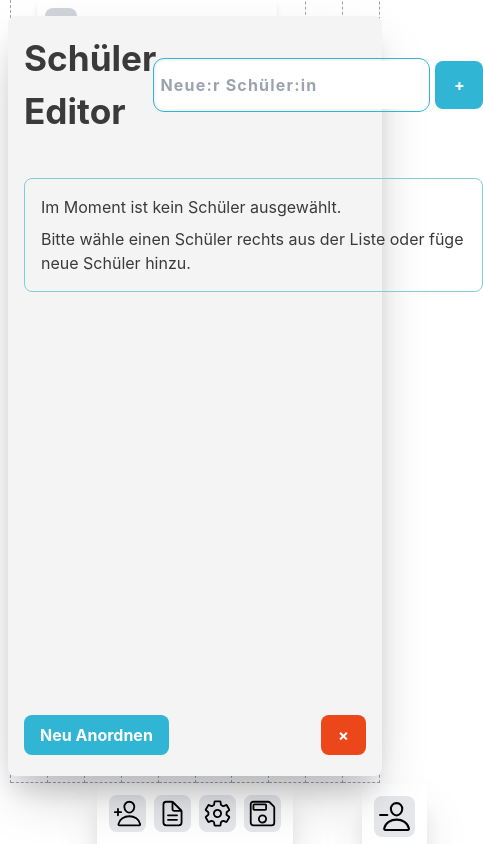
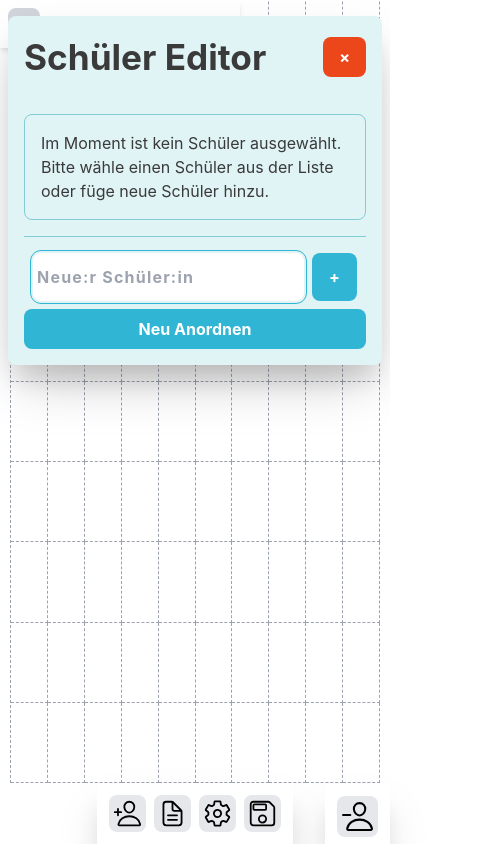
Before and after one commit to christiankozalla/sitzplan, a React (Vite) app: page / in a window 390 px wide. Both pictures are taken after a click on the picture 172 px from the left and 813 px from the top of the page. Shown: the whole page, 483 px wide, since content can reach past the window. Built offline with nearby package versions, Linux system fonts and the light colour scheme.

Commit message:
Modal Close Button Upper Right Corner
Modal Takes Title Prop and setState function from Parent to Close Modal

Conditions Component as Child of Modal Manages the Footer (which previously belonged to Modal)

Responsive StudentEditor

```diff
--- a/src/components/Conditions.module.css
+++ b/src/components/Conditions.module.css
@@ -1,10 +1,10 @@
 .grid {
   display: grid;
   grid-template-columns: 1fr 3fr;
-  grid-template-rows: auto 1fr; /* auto gets as SMALL as it can, not as TALL as it can */
+  grid-template-rows: auto 50px;
   grid-template-areas:
-    "editorHeadline editorHeadline"
-    "studentList studentEditor";
+    "studentList studentEditor"
+    "footer footer";
   gap: calc(2 * var(--space));
   height: 100%;
 }
@@ -16,15 +16,19 @@
   padding: 4px;
 }
 
-#editorHeadline {
-  grid-area: editorHeadline;
+#studentEditor {
+  grid-area: studentEditor;
+}
+
+#footer {
+  grid-area: footer;
   display: flex;
   justify-content: space-between;
   align-items: center;
 }
 
-#studentEditor {
-  grid-area: studentEditor;
+#footer button {
+  min-width: 45px;
 }
 
 .selectNeighbors button {
@@ -75,14 +79,24 @@ p {
 
 @media screen and (max-width: 700px) {
   .grid {
-    display: grid;
-    grid-template-columns: 1fr;
-    grid-template-rows: auto auto 1fr; /* auto gets as SMALL as it can, not as TALL as it can */
-    grid-template-areas:
-      "editorHeadline"
-      "studentList"
-      "studentEditor";
+    display: flex;
+    flex-direction: column;
     gap: calc(2 * var(--space));
-    height: 100%;
+  }
+
+  #studentList {
+    padding: 0;
+  }
+
+  #footer {
+    border-top: 1px solid var(--color-primary-light);
+    padding-top: calc(2 * var(--space));
+    flex-direction: column-reverse;
+    gap: var(--space);
+    align-items: center;
+  }
+
+  #footer button {
+    width: 100%;
   }
 }
--- a/src/components/Conditions.tsx
+++ b/src/components/Conditions.tsx
@@ -1,4 +1,4 @@
-import { FC, useState, useEffect } from "react";
+import { FC, useState, useEffect, Dispatch, SetStateAction } from "react";
 import { AddStudent } from "./AddStudent";
 import { controller } from "../App";
 import styles from "./Conditions.module.css";
@@ -6,7 +6,11 @@ import { StudentTag } from "./StudentTag";
 import { Field } from "../lib/Model";
 import { StudentEditor } from "./StudentEditor";
 
-export const Conditions: FC = () => {
+interface ConditionsProps {
+  setOpen: Dispatch<SetStateAction<boolean>>;
+}
+
+export const Conditions: FC<ConditionsProps> = ({ setOpen }) => {
   const [selectedField, setSelectedField] = useState<Field>();
   const [selectNeighborsForId, setSelectNeighborsForId] = useState("");
 
@@ -20,10 +24,6 @@ export const Conditions: FC = () => {
 
   return (
     <div className={styles.grid}>
-      <div id={styles.editorHeadline}>
-        <h2>Schüler Editor</h2>
-        <AddStudent />
-      </div>
       <div id={styles.studentList}>
         <div className={selectNeighborsForId ? styles.selectNeighbors : ""}>
           {controller.getFields().map((field) => (
@@ -46,14 +46,25 @@ export const Conditions: FC = () => {
           />
         ) : (
           <div className={styles.noStudent}>
-            <p>Im Moment ist kein Schüler ausgewählt.</p>
             <p>
-              Bitte wähle einen Schüler rechts aus der Liste oder füge neue
-              Schüler hinzu.
+              Im Moment ist kein Schüler ausgewählt. <br />
+              Bitte wähle einen Schüler aus der Liste oder füge neue Schüler
+              hinzu.
             </p>
           </div>
         )}
       </div>
+      <div id={styles.footer}>
+        <button
+          onClick={() => {
+            controller.rearrangeStudentsByConstraints();
+            setOpen(false);
+          }}
+        >
+          Neu Anordnen
+        </button>
+        <AddStudent />
+      </div>
     </div>
   );
 };
--- a/src/components/Controls.tsx
+++ b/src/components/Controls.tsx
@@ -8,7 +8,6 @@ import AddStudentIcon from "../assets/person-add-outline.svg";
 import ClassDocumentIcon from "../assets/document-text-outline.svg";
 import SettingsIcon from "../assets/settings-outline.svg";
 import SaveIcon from "../assets/save-outline.svg";
-import { controller } from "../App";
 
 export const Controls: FC = () => {
   const [showAddStudentDialog, setShowAddStudentDialog] = useState(false);
@@ -24,18 +23,9 @@ export const Controls: FC = () => {
       <Modal
         isOpen={showConditions}
         setOpen={setShowConditions}
-        action={
-          <button
-            onClick={() => {
-              controller.rearrangeStudentsByConstraints();
-              setShowConditions(false);
-            }}
-          >
-            Neu Anordnen
-          </button>
-        }
+        title="Schüler Editor"
       >
-        <Conditions />
+        <Conditions setOpen={setShowConditions} />
       </Modal>
       <div className={styles.tooltip} data-tooltip="Füge einen Schüler hinzu">
         <img
--- a/src/components/Modal.module.css
+++ b/src/components/Modal.module.css
@@ -1,5 +1,5 @@
 :root {
-  --modalFooterHeight: 50px;
+  --modalHeaderHeight: 50px;
 }
 
 .dialog {
@@ -8,7 +8,7 @@
   border-radius: var(--space);
   box-shadow: var(--shadow-xl);
   border: none;
-  background-color: #f4f4f5;
+  background-color: var(--color-primary-lightest);
   z-index: 5;
   height: 90vh;
   width: calc(100vw - 300px);
@@ -16,8 +16,16 @@
   right: calc(4 * var(--space));
 }
 
+.headline {
+  display: flex;
+  justify-content: space-between;
+  align-items: center;
+  margin-bottom: calc(2 * var(--space));
+  height: var(--modalHeaderHeight);
+}
+
 .content {
-  height: calc(100% - var(--modalFooterHeight) - (2 * var(--space)));
+  height: calc(100% - var(--modalHeaderHeight) - (2 * var(--space)));
 }
 
 .closeModal {
@@ -29,21 +37,14 @@
   outline-color: var(--color-attention);
 }
 
-.footer {
-  display: flex;
-  justify-content: space-between;
-  align-items: center;
-  height: var(--modalFooterHeight);
-  margin-top: calc(2 * var(--space));
-}
-
-.footer button {
-  min-width: 45px;
-}
-
 @media screen and (max-width: 700px) {
   .dialog {
     width: calc(100vw - 2 * var(--space));
     right: var(--space);
+    height: auto;
+  }
+
+  .content {
+    height: auto;
   }
 }
--- a/src/components/Modal.tsx
+++ b/src/components/Modal.tsx
@@ -1,28 +1,23 @@
-import { Dispatch, FC, ReactNode, SetStateAction } from "react";
+import { Dispatch, FC, SetStateAction } from "react";
 import styles from "./Modal.module.css";
 
 interface ModalProps {
   isOpen: boolean;
   setOpen: Dispatch<SetStateAction<boolean>>;
-  action: ReactNode;
+  title: string;
 }
 
-export const Modal: FC<ModalProps> = ({
-  isOpen,
-  setOpen,
-  action,
-  children,
-}) => {
+export const Modal: FC<ModalProps> = ({ isOpen, setOpen, title, children }) => {
   if (isOpen) {
     return (
       <div role="dialog" className={styles.dialog}>
-        <div className={styles.content}>{children}</div>
-        <div className={styles.footer}>
-          {action}
+        <div className={styles.headline}>
+          <h2>{title}</h2>
           <button className={styles.closeModal} onClick={() => setOpen(false)}>
             &times;
           </button>
         </div>
+        <div className={styles.content}>{children}</div>
       </div>
     );
   } else {
--- a/src/components/StudentEditor.module.css
+++ b/src/components/StudentEditor.module.css
@@ -56,7 +56,6 @@ th {
 @media screen and (max-width: 700px) {
   .studentEditor {
     height: auto;
-    overflow-y: scroll;
   }
 
   .editorItem {
```
